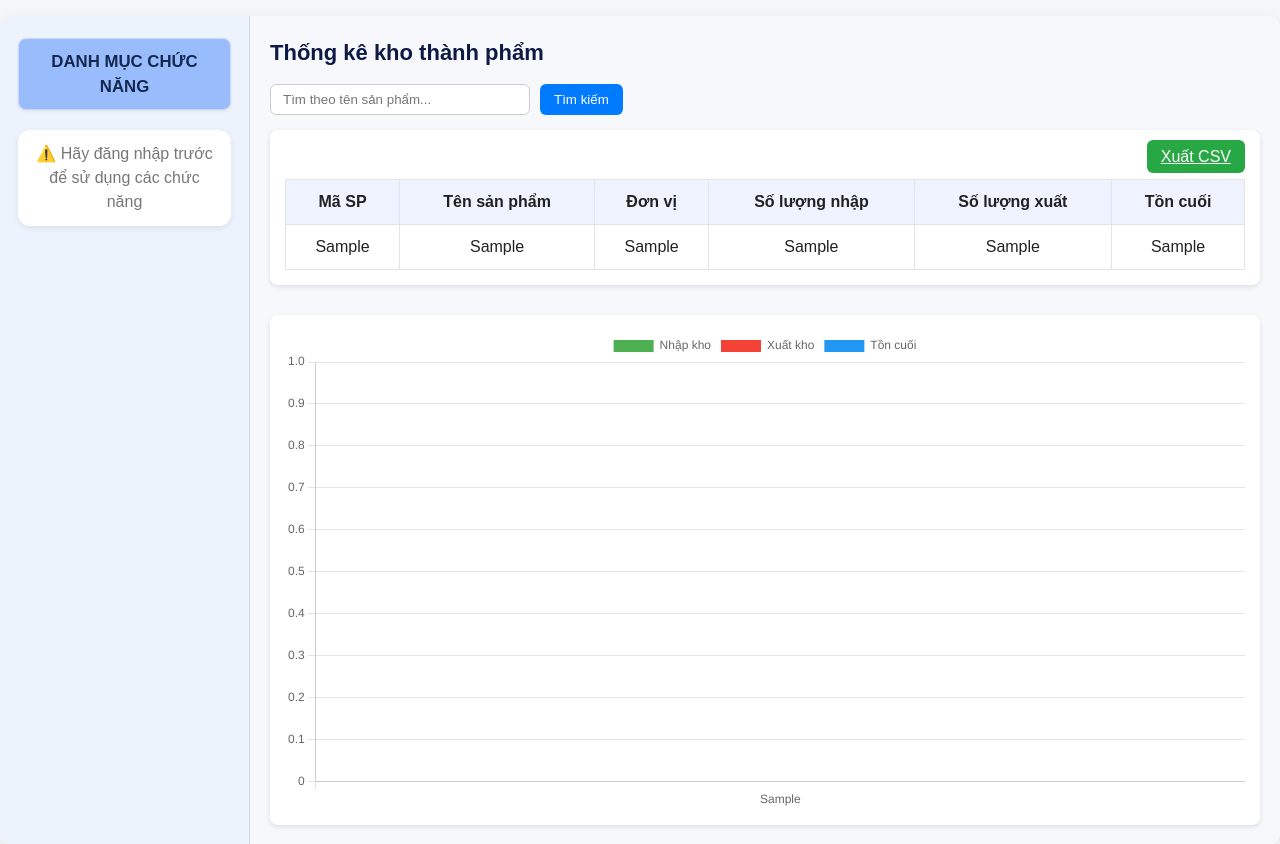
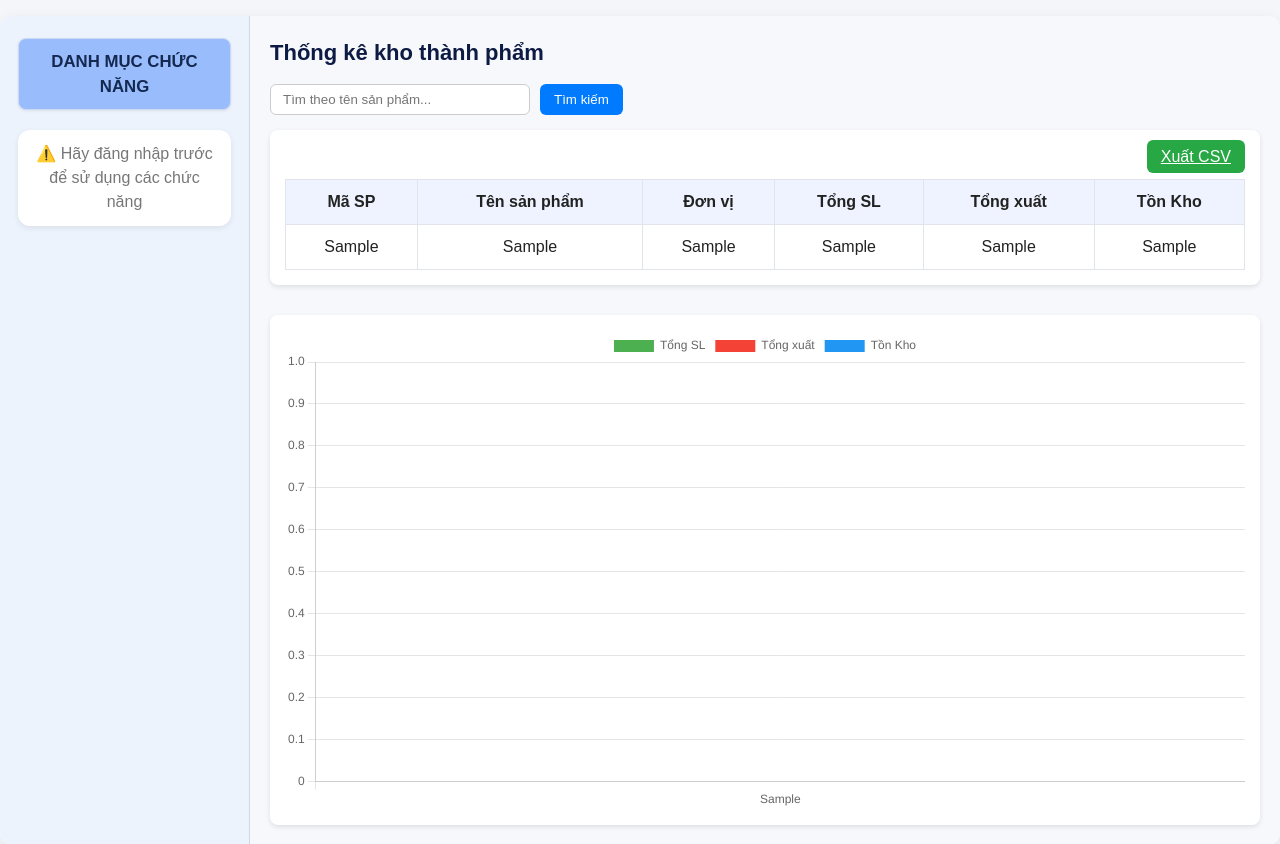
Before and after one commit to bill-pc/Shirt-RunForTime-Project, a PHP site: template app/views/thongkekhotp.php in a window 1280 px wide. Shown: the part 129-973 px from the top of the page. Run offline with PHP 8.4, Linux system fonts and the light colour scheme; the template is opened without the code that fills it: most values are stand-ins (such as "Sample title", 1, 10 or a date in 2020).

Commit message:
Trang 7/12

```diff
--- a/app/views/baocaochatluong.php
+++ b/app/views/baocaochatluong.php
@@ -78,7 +78,7 @@
 <?php require_once 'app/views/layouts/sidebar.php'; ?>
 
 <main class="main-content">
-    <h2 class="main-title" style="text-align:center; color:#0d1a44;">BÁO CÁO CHẤT LƯỢNG</h2>
+    <h2 class="main-title" style="text-align:center; color:#0d1a44;">DANH SÁCH BÁO CÁO CHẤT LƯỢNG</h2>
 
     <div class="table-container">
         <table class="data-table" style="width:100%; border-collapse:collapse;">
@@ -87,7 +87,6 @@
                     <th>Mã QC</th>
                     <th>Sản phẩm</th>
                     <th>Tổng SL</th>
-
                     <th>Người lập</th>
                     <th></th>
                 </tr>
--- a/app/views/thongkekhotp.php
+++ b/app/views/thongkekhotp.php
@@ -74,9 +74,10 @@ th { background:#eef3ff; font-weight:600; }
                     <th>Mã SP</th>
                     <th>Tên sản phẩm</th>
                     <th>Đơn vị</th>
-                    <th>Số lượng nhập</th>
-                    <th>Số lượng xuất</th>
-                    <th>Tồn cuối</th>
+                    <th>Tổng SL</th>
+                    <th>Tổng xuất</th>
+                    <th>Tồn Kho</th>
+
                 </tr>
             </thead>
 
@@ -86,9 +87,10 @@ th { background:#eef3ff; font-weight:600; }
                     <td><?= $row['maSanPham'] ?></td>
                     <td><?= $row['tenSanPham'] ?></td>
                     <td><?= $row['donVi'] ?></td>
-                    <td><?= $row['soLuongNhap'] ?></td>
-                    <td><?= $row['soLuongXuat'] ?></td>
-                    <td><?= $row['tonCuoi'] ?></td>
+                    <td><?= $row['tongSL'] ?></td>
+                    <td><?= $row['tongXuat'] ?></td>
+                    <td><?= $row['tonKho'] ?></td>
+
                 </tr>
             <?php endforeach; ?>
             </tbody>
@@ -105,21 +107,23 @@ th { background:#eef3ff; font-weight:600; }
     <script>
     const labels = <?= json_encode(array_column($data, 'tenSanPham')) ?>;
 
-    const nhap = <?= json_encode(array_column($data, 'soLuongNhap')) ?>;
-    const xuat = <?= json_encode(array_column($data, 'soLuongXuat')) ?>;
-    const toncuoi = <?= json_encode(array_column($data, 'tonCuoi')) ?>;
+    const tongSL  = <?= json_encode(array_column($data, 'tongSL')) ?>;
+const tongXuat = <?= json_encode(array_column($data, 'tongXuat')) ?>;
+const tonKho = <?= json_encode(array_column($data, 'tonKho')) ?>;
 
 new Chart(document.getElementById('chartTP'), {
     type: 'bar',
     data: {
         labels: labels,
         datasets: [
-                { label: "Nhập kho", data: nhap, backgroundColor:"#4CAF50" },
-                { label: "Xuất kho", data: xuat, backgroundColor:"#F44336" },
-                { label: "Tồn cuối", data: toncuoi, backgroundColor:"#2196F3" }
+            { label: "Tổng SL", data: tongSL, backgroundColor:"#4CAF50" },
+            { label: "Tổng xuất", data: tongXuat, backgroundColor:"#F44336" },
+            { label: "Tồn Kho", data: tonKho, backgroundColor:"#2196F3" }
         ]
     }
 });
+
+
     </script>
 
 </main>
--- a/index.php
+++ b/index.php
@@ -241,9 +241,8 @@ case 'gioithieu':
     $c->chitiet();
     break;
 
-// ===== Thống kê sản phẩm (bắt cả 2 tên route) =====
+// ===== Thống kê sản phẩm  =====
 
-    case 'thongke_sanpham':
     case 'thongke':
         require_once __DIR__ . '/app/controllers/ThongKeKhoTPController.php';
         (new ThongKeKhoTPController())->index();
```
Also changed, not shown: app/models/ThongKeKhoTPModel.php (+17 -15 lines). Lines whose indentation alone changed are shown as unchanged.
